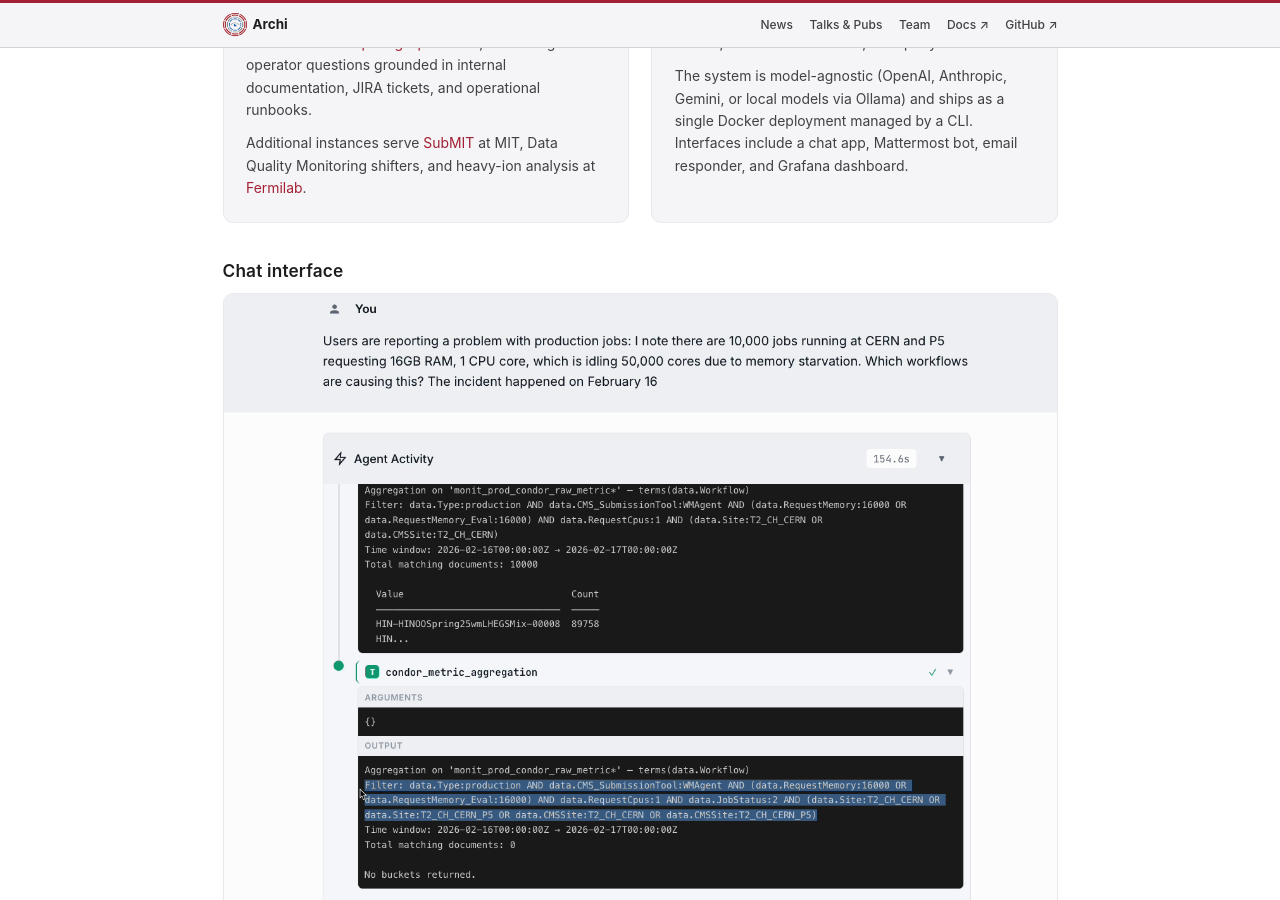
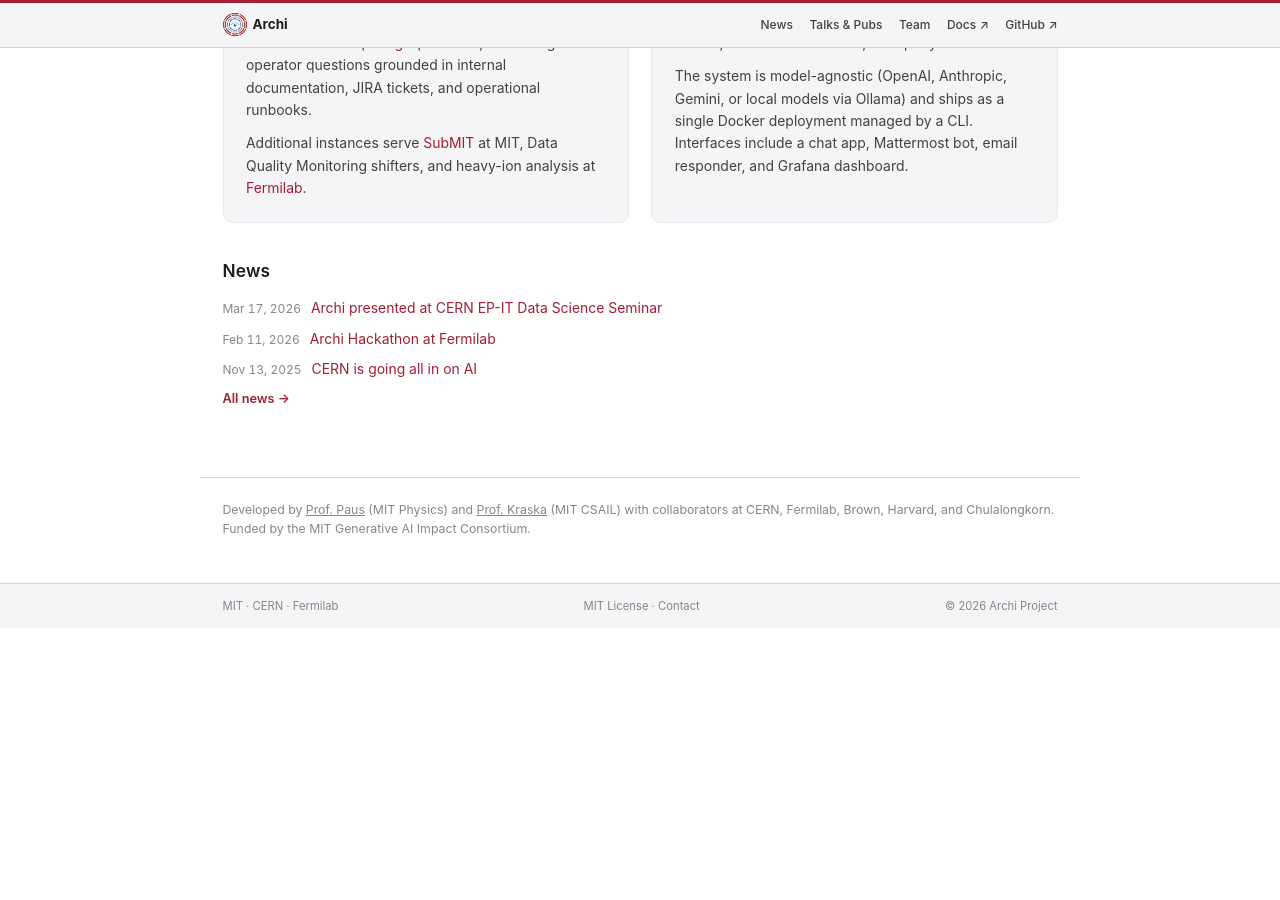
Before and after one commit to archi-physics/website, a Jekyll site: the page built from index.html, in a window 1280 px wide and 900 px high, scrolled down 456 px. Built offline with Jekyll 4.4.1, drawn with Linux system fonts in a browser that asks for light colours; after the commit the page ends 1084 px from its top, so only the background shows below that.

Commit message:
remove placeholder chat interface screenshot from homepage

```diff
--- a/index.html
+++ b/index.html
@@ -34,10 +34,6 @@
   </section>
 </div>
 
-<div class="demo-section">
-  <h2>Chat interface</h2>
-  <img src="{{ '/assets/images/demo-condor.png' | relative_url }}" alt="Archi agent querying Condor metrics to diagnose a production job issue at CERN" class="demo-img">
-</div>
 
 <section class="news-section">
   <h2>News</h2>
```
